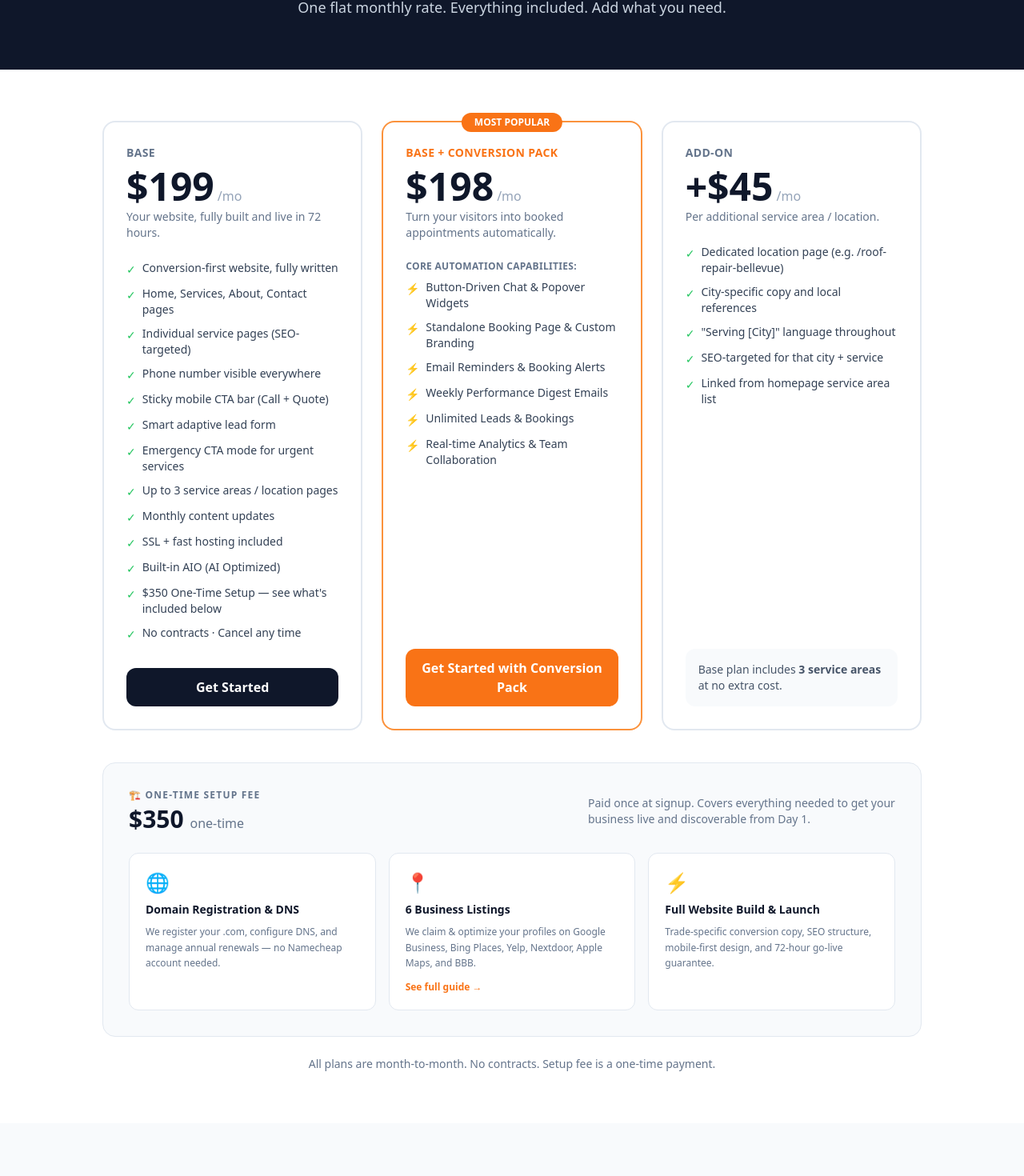
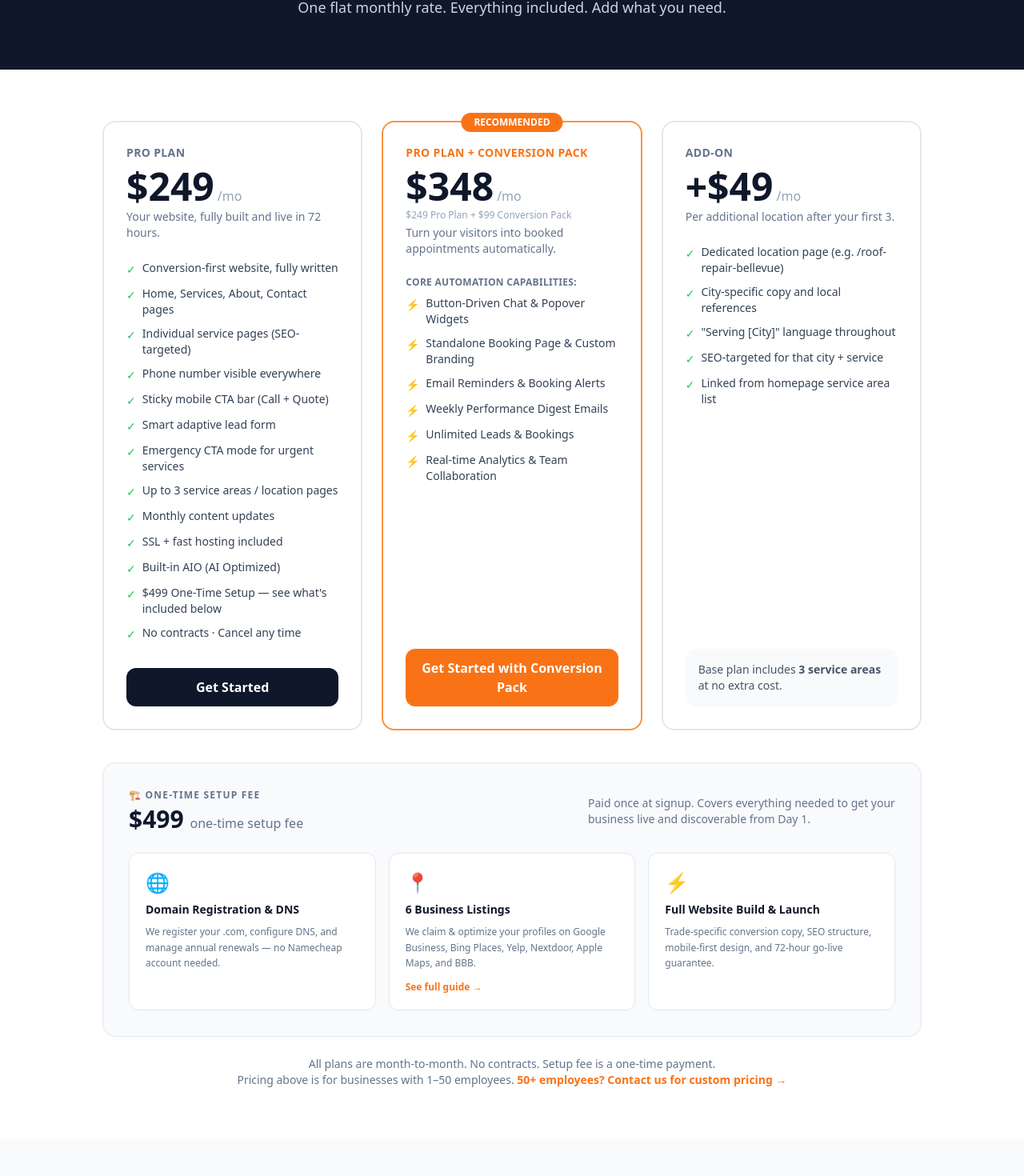
Before and after one commit to justsaiingthings-collab/bestlocalservicesites, a Next.js app in the folder apps/landing/: page /pricing in a window 1280 px wide. Shown: the part 194-1664 px from the top of the page at 80% size. Built offline with nearby package versions, Linux system fonts and the light colour scheme.

Commit message:
Update pricing

```diff
--- a/apps/landing/app/page.tsx
+++ b/apps/landing/app/page.tsx
@@ -86,7 +86,7 @@ const testimonials = [
 const faqs = [
   {
     q: "How much does it cost?",
-    a: "$350 is the one-time setup fee followed by a monthly subscription starting at $199. The setup fee covers your domain registration, 6 business listings, and professional technical configuration.",
+    a: "$499 is the one-time setup fee followed by a monthly subscription starting at $249/mo (Pro Plan). The setup fee covers your domain registration, 6 business listings, and professional technical configuration. Pricing is for businesses with 1–50 employees — contact us for larger teams.",
   },
   {
     q: "Is this better than Wix or Squarespace for contractors?",
@@ -393,14 +393,14 @@ export default function LandingPage() {
             Simple, transparent pricing
           </h2>
           <p className="text-slate-500 mb-8">
-            $350 one-time setup — everything needed to go live. No hidden extras.
+            $499 one-time setup — everything needed to go live. No hidden extras.
           </p>
           <div className="bg-white rounded-2xl p-8 border border-slate-200 shadow-sm mb-6">
             <div className="flex items-baseline justify-center gap-1 mb-2">
-              <span className="text-5xl font-black text-slate-900">$199</span>
+              <span className="text-5xl font-black text-slate-900">$249</span>
               <span className="text-slate-400">/month</span>
             </div>
-            <p className="text-slate-500 mb-6">The High-Performance Lead Engine</p>
+            <p className="text-slate-500 mb-6">Pro Plan — The High-Performance Lead Engine</p>
             <div className="grid sm:grid-cols-2 gap-3 text-sm text-left mb-6">
               {[
                 "Trade-Specific Conversion Copy",
@@ -419,7 +419,7 @@ export default function LandingPage() {
               ))}
             </div>
             <div className="border-t border-slate-100 pt-5 mt-2">
-              <p className="text-xs font-black text-slate-500 uppercase tracking-widest mb-3">🏗️ $350 One-Time Setup Includes:</p>
+              <p className="text-xs font-black text-slate-500 uppercase tracking-widest mb-3">🏗️ $499 One-Time Setup Includes:</p>
               <ul className="grid sm:grid-cols-3 gap-2 text-xs text-slate-700">
                 {[
                   { icon: "🌐", text: "Domain registration & DNS" },
@@ -437,8 +437,8 @@ export default function LandingPage() {
                 ))}
               </ul>
               <div className="flex flex-wrap gap-4 mt-4 justify-center text-xs text-slate-500">
-                <span>➕ Extra City: <strong className="text-slate-900">+$45/mo</strong></span>
-                <span>⚡ Conversion Pack: <strong className="text-slate-900">+$49/mo</strong></span>
+                <span>➕ Extra City (after 3): <strong className="text-slate-900">+$49/mo</strong></span>
+                <span>⚡ Conversion Pack: <strong className="text-slate-900">+$99/mo</strong></span>
               </div>
             </div>
           </div>
@@ -517,7 +517,7 @@ export default function LandingPage() {
                 </tr>
                 <tr>
                   <td className="border border-slate-200 p-4 font-bold">Setup Cost</td>
-                  <td className="border border-slate-200 p-4 text-center text-slate-900 font-bold">$350</td>
+                  <td className="border border-slate-200 p-4 text-center text-slate-900 font-bold">$499</td>
                   <td className="border border-slate-200 p-4 text-center text-slate-500">DIY / Time Loss</td>
                   <td className="border border-slate-200 p-4 text-center text-slate-500">$5,000+</td>
                 </tr>
--- a/apps/landing/app/pricing/page.tsx
+++ b/apps/landing/app/pricing/page.tsx
@@ -4,7 +4,7 @@ import Link from "next/link";
 export const metadata: Metadata = {
   title: "Pricing | PNW's Leading Lead Gen Engine",
   description:
-    "Transparent pricing for PNW home service websites. $199/mo base + $350 setup. 1,000+ leads generated for trades in Seattle, Tacoma, and Portland.",
+    "Transparent pricing for PNW home service websites. $249/mo Pro Plan + $499 one-time setup. 1,000+ leads generated for trades in Seattle, Tacoma, and Portland.",
 };
 
 const baseFeatures = [
@@ -19,7 +19,7 @@ const baseFeatures = [
   "Monthly content updates",
   "SSL + fast hosting included",
   "Built-in AIO (AI Optimized)",
-  "$350 One-Time Setup — see what's included below",
+  "$499 One-Time Setup — see what's included below",
   "No contracts · Cancel any time",
 ];
 
@@ -40,7 +40,7 @@ const comparisons = [
   { feature: "Missed-call text-back", us: true, agency: false },
   { feature: "Multi-location SEO pages", us: true, agency: "$$$" },
   { feature: "Month-to-month, no contract", us: true, agency: false },
-  { feature: "Monthly price", us: "$199", agency: "$500–$2,000" },
+  { feature: "Monthly price", us: "$249", agency: "$500–$2,000" },
 ];
 
 export default function PricingPage() {
@@ -65,9 +65,9 @@ export default function PricingPage() {
 
             {/* Base plan */}
             <div className="border-2 border-slate-200 rounded-2xl p-7 flex flex-col">
-              <div className="text-sm font-bold text-slate-500 uppercase tracking-wide mb-2">Base</div>
+              <div className="text-sm font-bold text-slate-500 uppercase tracking-wide mb-2">Pro Plan</div>
               <div className="flex items-baseline gap-1 mb-1">
-                <span className="text-5xl font-black text-slate-900">$199</span>
+                <span className="text-5xl font-black text-slate-900">$249</span>
                 <span className="text-slate-400">/mo</span>
               </div>
               <p className="text-slate-500 text-sm mb-6">
@@ -92,15 +92,16 @@ export default function PricingPage() {
             {/* Conversion Pack */}
             <div className="border-2 border-orange-400 rounded-2xl p-7 flex flex-col relative">
               <div className="absolute -top-3 left-1/2 -translate-x-1/2 bg-orange-500 text-white text-xs font-bold px-4 py-1 rounded-full">
-                MOST POPULAR
+                RECOMMENDED
               </div>
               <div className="text-sm font-bold text-orange-500 uppercase tracking-wide mb-2">
-                Base + Conversion Pack
+                Pro Plan + Conversion Pack
               </div>
               <div className="flex items-baseline gap-1 mb-1">
-                <span className="text-5xl font-black text-slate-900">$198</span>
+                <span className="text-5xl font-black text-slate-900">$348</span>
                 <span className="text-slate-400">/mo</span>
               </div>
+              <p className="text-slate-400 text-xs mb-1">$249 Pro Plan + $99 Conversion Pack</p>
               <p className="text-slate-500 text-sm mb-6">
                 Turn your visitors into booked appointments automatically.
               </p>
@@ -129,11 +130,11 @@ export default function PricingPage() {
                 Add-On
               </div>
               <div className="flex items-baseline gap-1 mb-1">
-                <span className="text-5xl font-black text-slate-900">+$45</span>
+                <span className="text-5xl font-black text-slate-900">+$49</span>
                 <span className="text-slate-400">/mo</span>
               </div>
               <p className="text-slate-500 text-sm mb-6">
-                Per additional service area / location.
+                Per additional location after your first 3.
               </p>
               <ul className="space-y-2.5 mb-8 flex-1">
                 {[
@@ -160,7 +161,7 @@ export default function PricingPage() {
             <div className="flex flex-col sm:flex-row sm:items-center justify-between gap-2 mb-6">
               <div>
                 <p className="text-xs font-black text-slate-500 uppercase tracking-widest mb-1">🏗️ One-Time Setup Fee</p>
-                <p className="text-3xl font-black text-slate-900">$350 <span className="text-base font-normal text-slate-500">one-time</span></p>
+                <p className="text-3xl font-black text-slate-900">$499 <span className="text-base font-normal text-slate-500">one-time setup fee</span></p>
               </div>
               <p className="text-slate-500 text-sm max-w-sm">
                 Paid once at signup. Covers everything needed to get your business live and discoverable from Day 1.
@@ -200,9 +201,14 @@ export default function PricingPage() {
             </ul>
           </div>
 
-          {/* All plans note */}
+          {/* All plans note + enterprise */}
           <div className="text-center mt-6 text-slate-500 text-sm">
             All plans are month-to-month. No contracts. Setup fee is a one-time payment.
+            <br />
+            Pricing above is for businesses with 1–50 employees.{" "}
+            <a href="/#get-started" className="text-orange-500 font-bold hover:underline">
+              50+ employees? Contact us for custom pricing →
+            </a>
           </div>
         </div>
       </section>
@@ -260,7 +266,7 @@ export default function PricingPage() {
             {[
               {
                 q: "Is there a setup fee?",
-                a: "There is a one-time $350 fee which covers professional setup, domain registration, 6 business listings, and technical configuration. After that, you only pay your flat monthly rate.",
+                a: "There is a one-time $499 setup fee which covers professional setup, domain registration, 6 business listings, and technical configuration. After that, you only pay your flat monthly rate.",
               },
               {
                 q: "What if I want to cancel?",
@@ -272,7 +278,7 @@ export default function PricingPage() {
               },
               {
                 q: "What counts as a 'location'?",
-                a: "One location = one city, with dedicated service pages targeting '[service] in [city]'. The base plan includes 3 cities. Each additional city is +$45/mo.",
+                a: "One location = one city, with dedicated service pages targeting '[service] in [city]'. The Pro Plan includes 3 cities. Each additional city is +$49/mo.",
               },
               {
                 q: "Can I upgrade from Base to Conversion Pack later?",
@@ -291,7 +297,7 @@ export default function PricingPage() {
       {/* Bottom CTA */}
       <section className="bg-orange-500 text-white py-16 px-4">
         <div className="max-w-2xl mx-auto text-center">
-          <h2 className="text-4xl font-black mb-4">Start at $199/month.</h2>
+          <h2 className="text-4xl font-black mb-4">Start at $249/month.</h2>
           <p className="text-orange-100 text-lg mb-8">
             Live in 72 hours. No contract. Cancel any time.
           </p>
```
Also changed, not shown: 1 other file (tests, documents, lock files or other folders).
